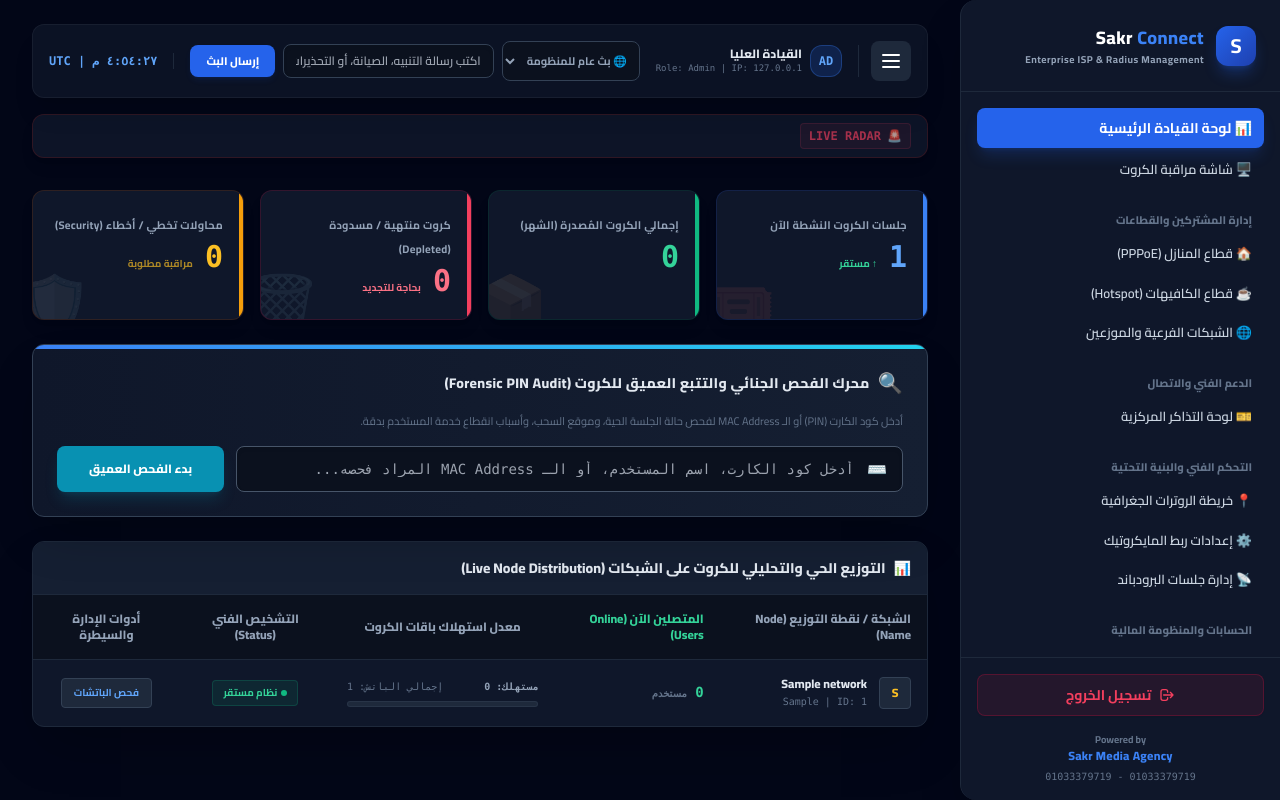
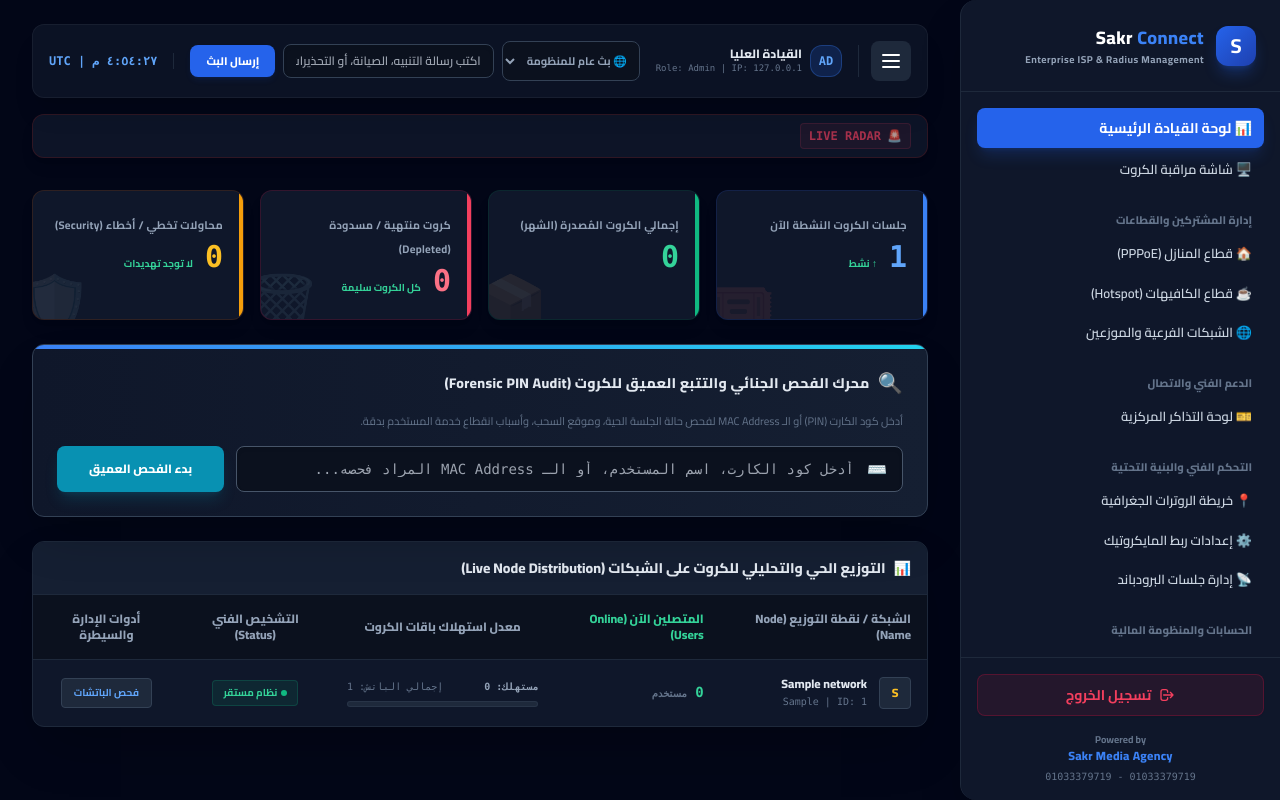
Before and after one commit to ahmedsalem33/sakr-connect, a Flask app: page /admin/monitor in a window 1280 px wide. Run offline with Flask 3, Linux system fonts and the light colour scheme; the visitor is signed in with stand-in values (Sample User, id 1); tables that the repository leaves empty hold one stand-in row (values such as "Sample post"); data that the repository does not hold is empty; some libraries are stand-ins or nearby versions.

Commit message:
admin_monitor: replace hardcoded status badges with real conditional states

```diff
--- a/templates/admin_monitor.html
+++ b/templates/admin_monitor.html
@@ -10,7 +10,11 @@
             <span class="text-[11px] text-slate-400 font-bold tracking-wide">جلسات الكروت النشطة الآن</span>
             <div class="flex items-end gap-3 mt-1">
                 <h2 class="text-3xl font-black text-blue-400 font-mono">{{ active_vouchers }}</h2>
-                <span class="text-[10px] text-emerald-400 font-bold mb-1 flex items-center gap-1">↑ مستقر</span>
+                {% if active_vouchers > 0 %}
+                <span class="text-[10px] text-emerald-400 font-bold mb-1 flex items-center gap-1">↑ نشط</span>
+                {% else %}
+                <span class="text-[10px] text-slate-500 font-bold mb-1 flex items-center gap-1">— لا يوجد اتصال</span>
+                {% endif %}
             </div>
             <div class="absolute -bottom-4 -left-4 text-blue-500/10 text-6xl group-hover:scale-110 transition duration-500">🎟️</div>
         </div>
@@ -29,7 +33,11 @@
             <span class="text-[11px] text-slate-400 font-bold tracking-wide">كروت منتهية / مسدودة (Depleted)</span>
             <div class="flex items-end gap-3 mt-1">
                 <h2 class="text-3xl font-black text-rose-400 font-mono">{{ depleted_vouchers }}</h2>
+                {% if depleted_vouchers > 0 %}
                 <span class="text-[10px] text-rose-400 font-bold mb-1">بحاجة للتجديد</span>
+                {% else %}
+                <span class="text-[10px] text-emerald-400 font-bold mb-1">كل الكروت سليمة</span>
+                {% endif %}
             </div>
             <div class="absolute -bottom-4 -left-4 text-rose-500/10 text-6xl group-hover:scale-110 transition duration-500">🗑️</div>
         </div>
@@ -39,7 +47,11 @@
             <span class="text-[11px] text-slate-400 font-bold tracking-wide">محاولات تخطي / أخطاء (Security)</span>
             <div class="flex items-end gap-3 mt-1">
                 <h2 class="text-3xl font-black text-amber-400 font-mono">{{ security_alerts }}</h2>
-                <span class="text-[10px] text-amber-400 font-bold mb-1 animate-pulse">مراقبة مطلوبة</span>
+                {% if security_alerts > 0 %}
+                <span class="text-[10px] text-amber-400 font-bold mb-1 animate-pulse">مراجعة مطلوبة</span>
+                {% else %}
+                <span class="text-[10px] text-emerald-400 font-bold mb-1">لا توجد تهديدات</span>
+                {% endif %}
             </div>
             <div class="absolute -bottom-4 -left-4 text-amber-500/10 text-6xl group-hover:scale-110 transition duration-500">🛡️</div>
         </div>
```
